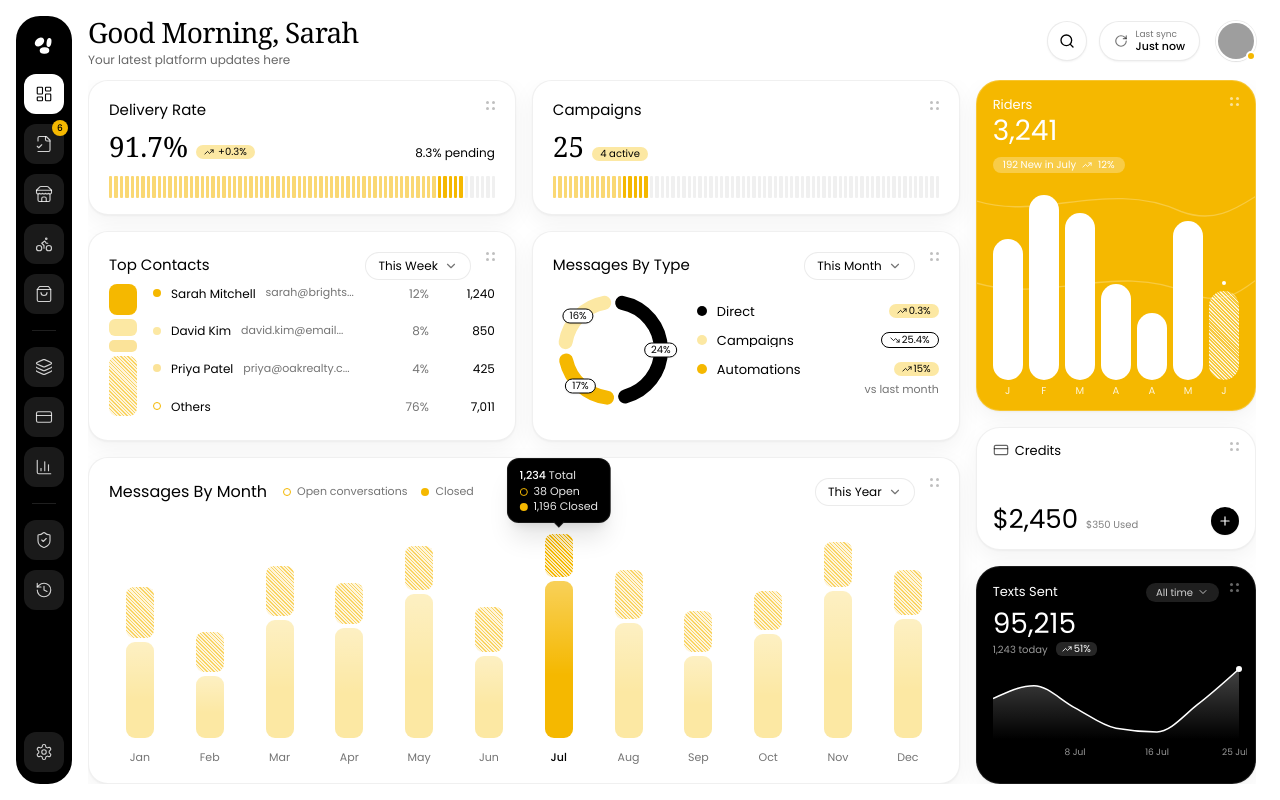
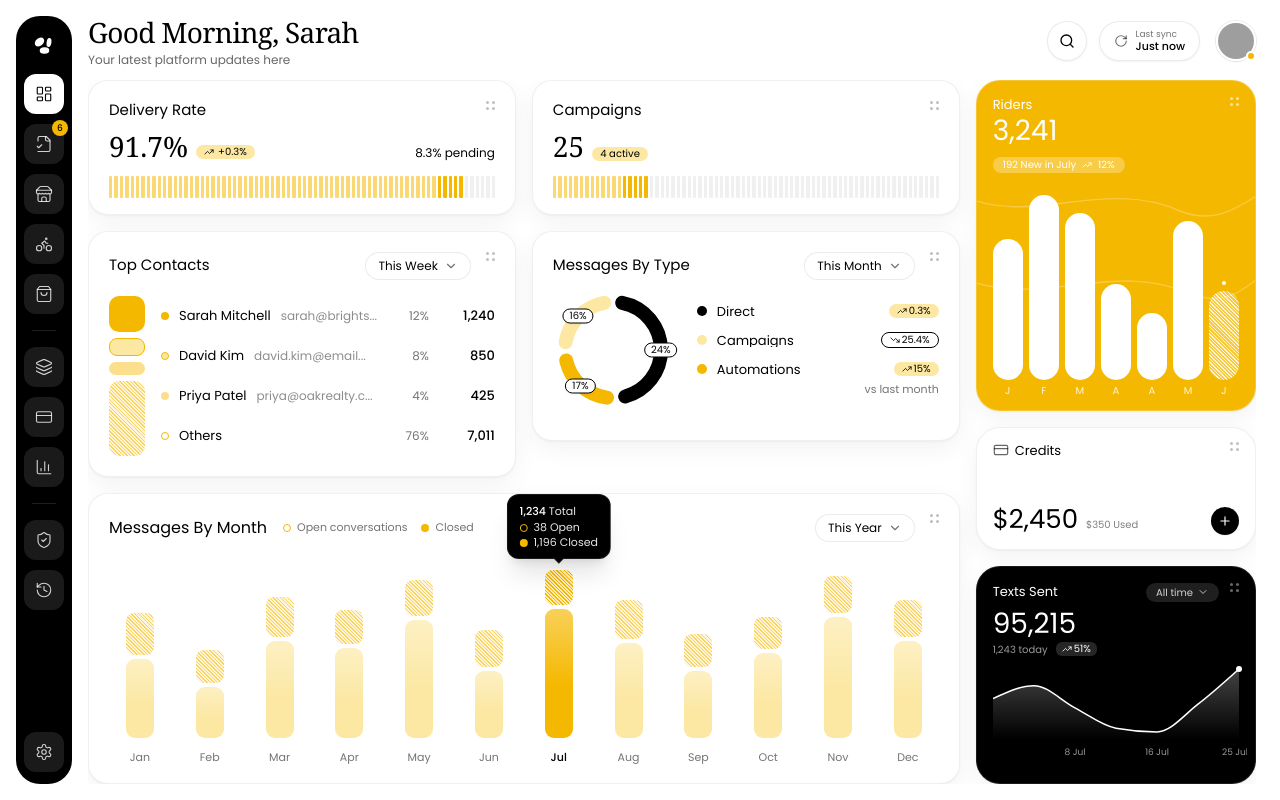
Before and after one commit to vortexdevelopment1/Fillcart, a React (Vite) app in the folder apps/admin-dashboard/: page / in a window 1280 px wide. Built offline with nearby package versions, Linux system fonts and the light colour scheme; grey boxes are pictures that could not be loaded; a web font is replaced by a local one.

Commit message:
fix(contacts): update stacked bar 4 blocks, row heights and dot styling per spec

```diff
--- a/apps/admin-dashboard/src/components/charts/TopOrdersCard.tsx
+++ b/apps/admin-dashboard/src/components/charts/TopOrdersCard.tsx
@@ -64,85 +64,112 @@ export const TopOrdersCard: React.FC = () => {
           <ChevronDown className="w-3.5 h-3.5 text-black/55" />
         </div>
       }
-      className="h-[210px] flex flex-col justify-between"
+      className="min-h-[240px] flex flex-col justify-between"
     >
-      <div className="flex items-center gap-4 my-auto h-full pt-1 pb-1">
-        {/* Left: Stacked Bar (width 28px, same total height as 4 rows, 4px gap matching reference) */}
+      {/* Card body: flex row, align-items: stretch, gap 16px, 16px margin from title */}
+      <div className="flex flex-row items-stretch gap-4 mt-4 select-none">
+        {/* LEFT: stacked bar column, width 36px, flex-shrink 0, display flex column, gap 6px */}
         <div
-          className="w-[28px] h-full flex flex-col flex-shrink-0 select-none"
-          style={{ gap: '4px' }}
+          className="w-[36px] h-[160px] flex flex-col flex-shrink-0 select-none"
+          style={{ gap: '6px' }}
         >
-          {/* Block 1: PRIMARY #F5B800 solid matching top block in reference, radius 8px */}
+          {/* Block 1: flex 2.2, background PRIMARY #F5B800, radius 10px */}
           <div
-            className="w-full rounded-[8px] bg-primary transition-all"
-            style={{ height: '24%' }}
+            className="w-full bg-primary transition-all"
+            style={{
+              flex: 2.2,
+              minHeight: '12px',
+              borderRadius: '10px',
+            }}
             title="Block 1 (Sarah Mitchell)"
           />
 
-          {/* Block 2: SECONDARY #FCE8A3 solid, radius 6px */}
+          {/* Block 2: flex 1, background SECONDARY #FCE8A3, border 1px solid #F5B800, radius 8px */}
           <div
-            className="w-full rounded-[6px] bg-secondary transition-all"
-            style={{ height: '13%' }}
+            className="w-full bg-secondary transition-all"
+            style={{
+              flex: 1,
+              minHeight: '12px',
+              borderRadius: '8px',
+              border: '1px solid #F5B800',
+            }}
             title="Block 2 (David Kim)"
           />
 
-          {/* Block 3: PRIMARY at 40% opacity, radius 5px */}
+          {/* Block 3: flex 0.8, background rgba(245,184,0,0.45), radius 8px */}
           <div
-            className="w-full rounded-[5px] transition-all"
+            className="w-full transition-all"
             style={{
-              height: '9%',
-              backgroundColor: 'rgba(245, 184, 0, 0.40)',
+              flex: 0.8,
+              minHeight: '12px',
+              borderRadius: '8px',
+              backgroundColor: 'rgba(245, 184, 0, 0.45)',
             }}
             title="Block 3 (Priya Patel)"
           />
 
-          {/* Block 4: Hatched pattern (.hatch class, radius 8px) */}
+          {/* Block 4: flex 4.5, class .hatch, radius 10px, no border */}
           <div
-            className="w-full flex-1 rounded-[8px] hatch transition-all"
+            className="w-full hatch transition-all"
+            style={{
+              flex: 4.5,
+              minHeight: '12px',
+              borderRadius: '10px',
+              border: 'none',
+            }}
             title="Block 4 (Others)"
           />
         </div>
 
-        {/* Right: 4 Contact Rows */}
-        <div className="flex-1 flex flex-col justify-between h-full min-w-0 py-0.5">
+        {/* RIGHT: rows container, flex-1, 4 rows with equal height (each row height 40px) */}
+        <div className="flex-1 flex flex-col justify-between h-[160px] min-w-0">
           {contactsData.map((row) => (
-            <div key={row.id} className="flex items-center gap-2.5 text-[13px] leading-tight">
-              {/* Row Dots matching blocks */}
+            <div
+              key={row.id}
+              className="h-[40px] flex items-center gap-2.5 min-w-0"
+            >
+              {/* Row Dots (match blocks exactly) */}
               {row.dotType === 'block1' && (
                 <div className="w-[8px] h-[8px] rounded-full bg-primary flex-shrink-0" />
               )}
               {row.dotType === 'block2' && (
-                <div className="w-[8px] h-[8px] rounded-full bg-secondary flex-shrink-0" />
+                <div
+                  className="w-[8px] h-[8px] rounded-full bg-secondary flex-shrink-0"
+                  style={{ border: '1px solid #F5B800' }}
+                />
               )}
               {row.dotType === 'block3' && (
                 <div
                   className="w-[8px] h-[8px] rounded-full flex-shrink-0"
-                  style={{ backgroundColor: 'rgba(245, 184, 0, 0.40)' }}
+                  style={{ backgroundColor: 'rgba(245, 184, 0, 0.45)' }}
                 />
               )}
               {row.dotType === 'hollow' && (
                 <div className="w-[8px] h-[8px] rounded-full border-[1.5px] border-primary bg-transparent flex-shrink-0" />
               )}
 
-              {/* Name: weight 400, text-black, Poppins 12px */}
-              <span className="font-sans font-normal text-black text-[12px] whitespace-nowrap">
+              {/* Text columns: sitting on one baseline */}
+              <div className="flex-1 min-w-0 flex items-baseline gap-2.5">
+                {/* Name: Poppins 13px, black, no truncation */}
+                <span className="font-sans font-normal text-black text-[13px] whitespace-nowrap flex-shrink-0">
                   {row.name}
                 </span>
 
-              {/* Email: #000000 at 55% opacity, Poppins 11px */}
-              <span className="font-sans text-[11px] text-black/55 truncate flex-1 min-w-0">
+                {/* Email: Poppins 12px, black 45%, flex-1, ellipsis */}
+                <span className="font-sans text-[12px] text-black/45 truncate flex-1 min-w-0">
                   {row.email}
                 </span>
 
-              {/* Percent: 40px right-aligned, #000000 at 55%, Poppins 12px */}
+                {/* Percent: 12px, black 55%, width 40px, right-aligned */}
                 <span className="font-sans text-[12px] text-black/55 w-[40px] text-right tabular-nums flex-shrink-0">
                   {row.share}
                 </span>
 
-              {/* Count: 56px right-aligned, weight 400, text-black, Poppins 12px */}
-              <span className="font-sans font-normal text-black text-[12px] w-[56px] text-right tabular-nums flex-shrink-0">
+                {/* Count: 13px, weight 500, width 56px, right-aligned, tabular-nums */}
+                <span className="font-sans font-medium text-black text-[13px] w-[56px] text-right tabular-nums flex-shrink-0">
                   {row.count}
                 </span>
+              </div>
             </div>
           ))}
         </div>
```
Lines whose indentation alone changed are shown as unchanged.
